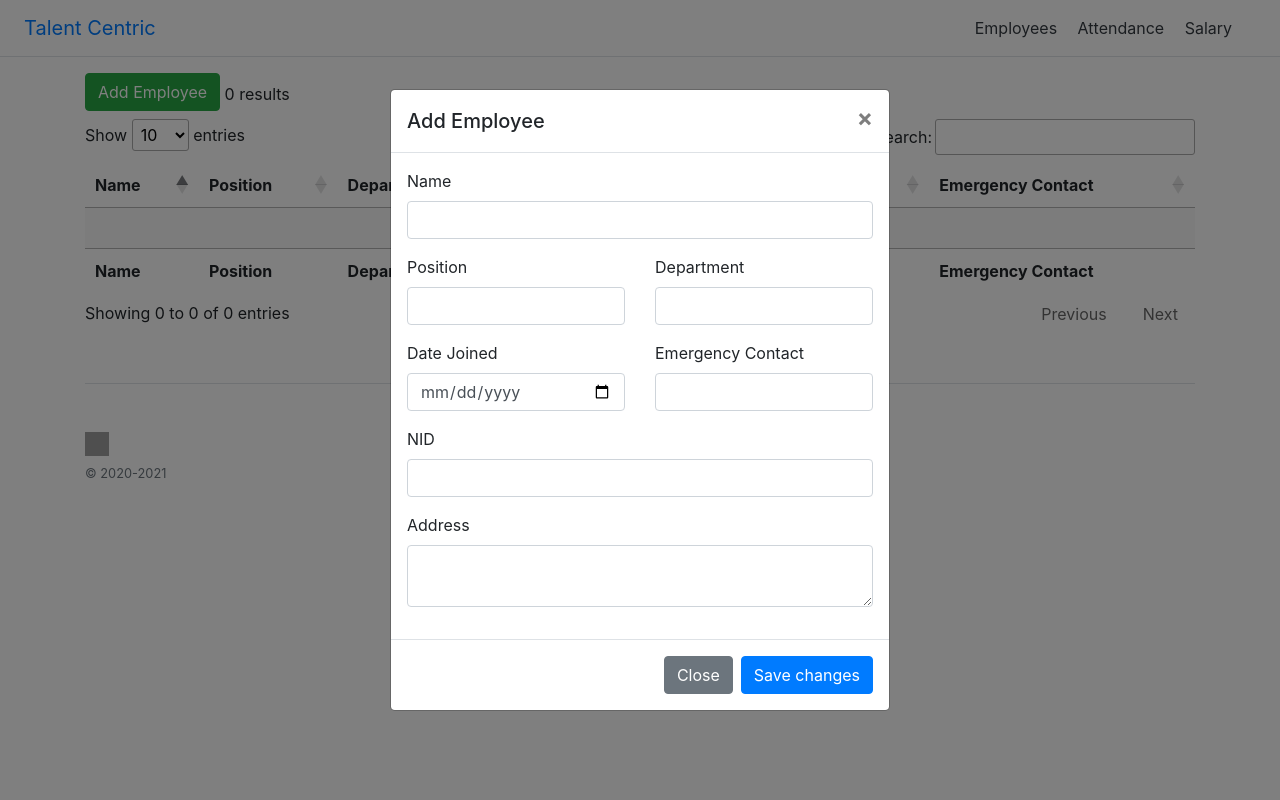
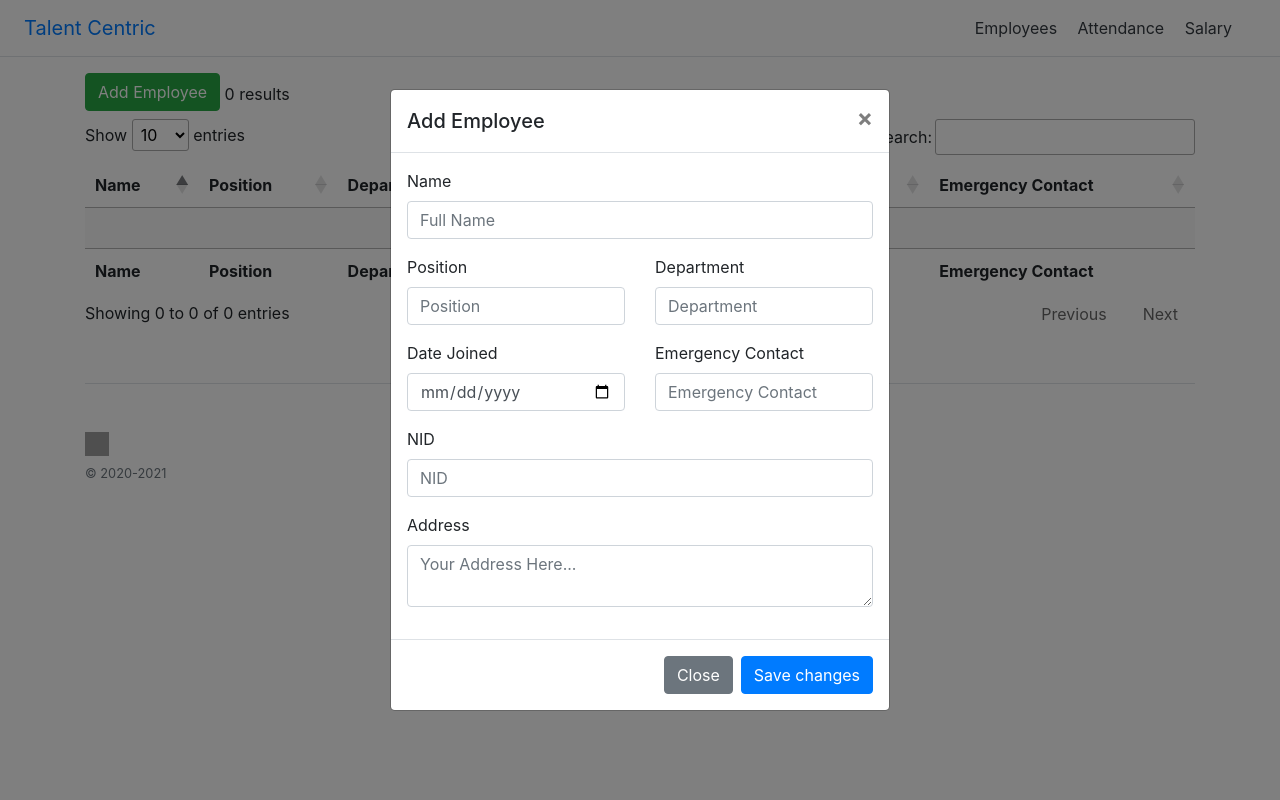
Before and after one commit to leo9319/employee_management, a PHP site: page /resources/views/employees/index.php in a window 1280 px wide, after a click on "Add Employee". Run offline with PHP 8.4, Linux system fonts and the light colour scheme; data that the repository does not hold is empty; some libraries are stand-ins or nearby versions; grey boxes are pictures that could not be loaded.

Commit message:
employee done

```diff
--- a/resources/views/employees/index.php
+++ b/resources/views/employees/index.php
@@ -95,12 +95,13 @@
                         <span aria-hidden="true">&times;</span>
                     </button>
                 </div>
+                <form method="POST" action="../../../app/employee.php">
                 <div class="modal-body">
                     <div class="row">
                         <div class="col">
                             <div class="form-group">
                                 <label>Name</label>
-                                <input type="text" name="name" class="form-control">
+                                <input type="text" name="name" placeholder="Full Name" class="form-control" required>
                             </div>
                         </div>
                     </div>
@@ -108,13 +109,13 @@
                         <div class="col-md-6">
                             <div class="form-group">
                                 <label>Position</label>
-                                <input type="text" name="position" class="form-control">
+                                <input type="text" name="position" placeholder="Position" class="form-control" required>
                             </div>
                         </div>
                         <div class="col-md-6">
                             <div class="form-group">
                                 <label>Department</label>
-                                <input type="text" name="department" class="form-control">
+                                <input type="text" name="department" placeholder="Department" class="form-control" required>
                             </div>
                         </div>
                     </div>
@@ -122,13 +123,13 @@
                         <div class="col-md-6">
                             <div class="form-group">
                                 <label>Date Joined</label>
-                                <input type="date" name="date_joined" class="form-control">
+                                <input type="date" name="date_joined" class="form-control" required>
                             </div>
                         </div>
                         <div class="col-md-6">
                             <div class="form-group">
                                 <label>Emergency Contact</label>
-                                <input type="text" name="department" class="form-control">
+                                <input type="text" name="emergency_contact" placeholder="Emergency Contact" class="form-control" required>
                             </div>
                         </div>
                     </div>
@@ -136,7 +137,7 @@
                         <div class="col">
                             <div class="form-group">
                                 <label>NID</label>
-                                <input type="text" name="nid" class="form-control">
+                                <input type="text" name="nid" placeholder="NID" class="form-control" required>
                             </div>
                         </div>
                     </div>
@@ -144,15 +145,16 @@
                         <div class="col">
                             <div class="form-group">
                                 <label>Address</label>
-                                <textarea class="form-control" rows="2"></textarea>
+                                <textarea name="address" placeholder="Your Address Here..." class="form-control" required rows="2"></textarea>
                             </div>
                         </div>
                     </div>
                 </div>
                 <div class="modal-footer">
                     <button type="button" class="btn btn-secondary" data-dismiss="modal">Close</button>
-                    <button type="button" class="btn btn-primary">Save changes</button>
+                    <button type="submit" name="submit" class="btn btn-primary">Save changes</button>
                 </div>
+                </form>
             </div>
         </div>
     </div>
```
Also changed, not shown: app/employee.php (+30 -1 lines).
